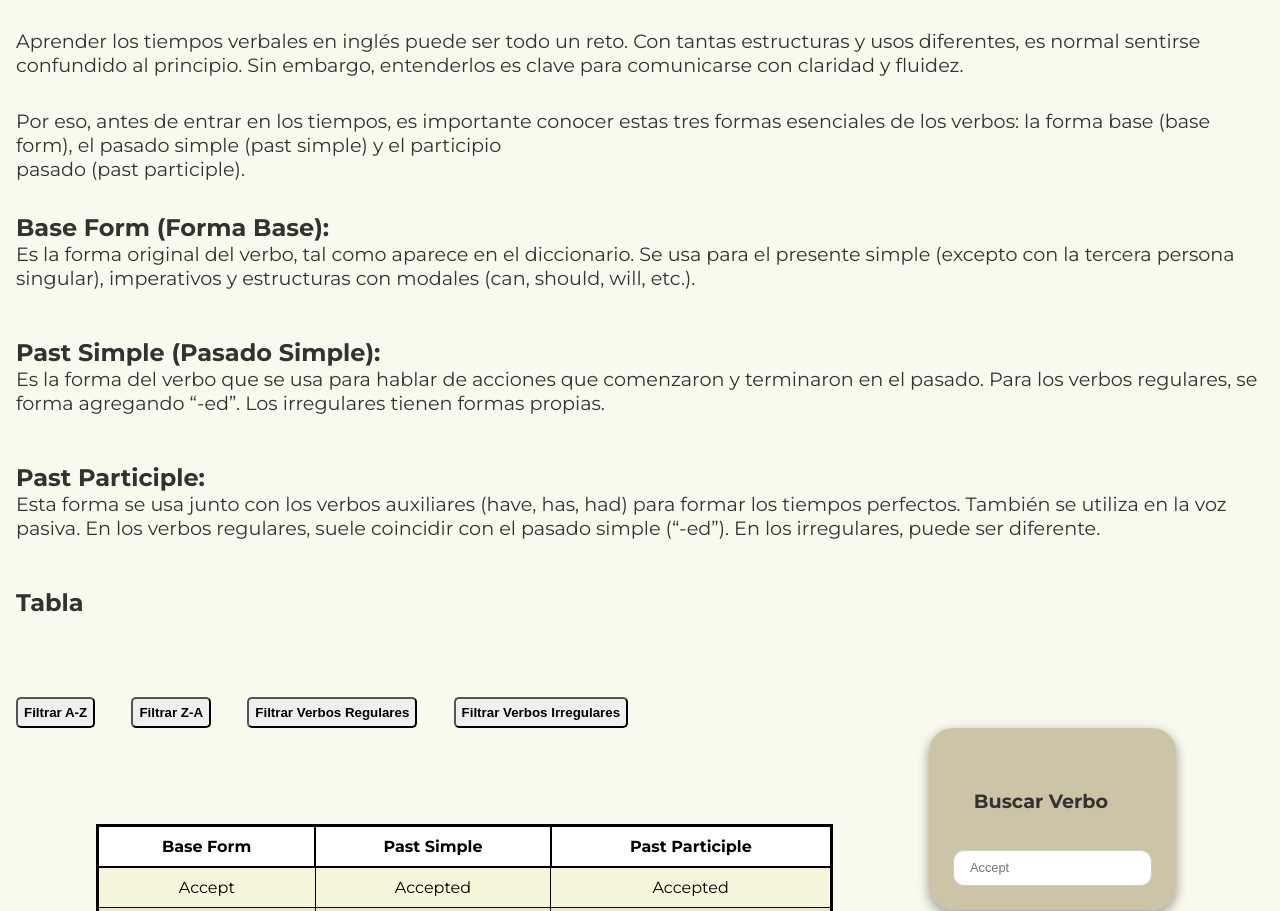
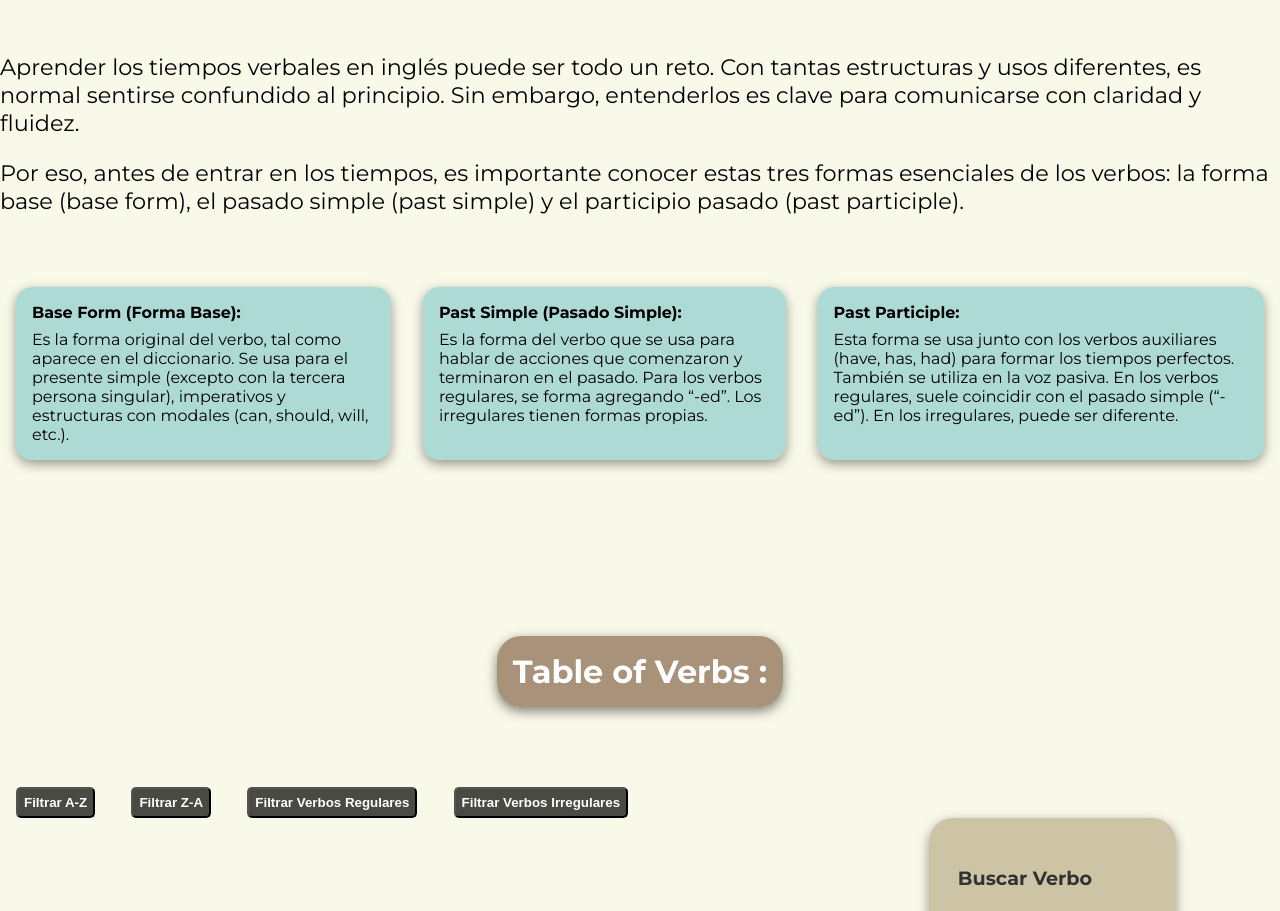
Before and after one commit to DavidB-29/Table-Verbs, a plain HTML site: page index.html in a window 1280 px wide. Shown: the part 125-1036 px from the top of the page. Drawn offline with Linux system fonts and the light colour scheme.

Commit message:
muchas cosas relacionadas a css

```diff
--- a/index.html
+++ b/index.html
@@ -1,7 +1,7 @@
 <!DOCTYPE html>
 <html lang="es">
 <head>
-    <title>Document</title>
+    <title>Verbs's table</title>
     <link rel="preconnect" href="https://fonts.googleapis.com">
     <link rel="preconnect" href="https://fonts.gstatic.com" crossorigin>
     <link href="https://fonts.googleapis.com/css2?family=Montserrat:ital,wght@0,100..900;1,100..900&display=swap" rel="stylesheet">
@@ -15,32 +15,34 @@
                 </div>
     </header>
     <main>
-                <div>
+                <div id="firststart">
                     <section>
                         <p>Aprender los tiempos verbales en inglés puede ser todo un reto. Con tantas estructuras y usos diferentes, es normal sentirse confundido al principio.
                         Sin embargo, entenderlos es clave para comunicarse con claridad y fluidez.</p>
                         <p>Por eso, antes de entrar en los tiempos, es importante conocer estas tres
-                        formas esenciales de los verbos: la forma base (base form), el pasado simple (past simple) y el participio<br> pasado (past participle).<br>
+                        formas esenciales de los verbos: la forma base (base form), el pasado simple (past simple) y el participio pasado (past participle).<br>
                         </p>
+                    </section>
                 </div>
-                <div id="start" >
-                    </section>
-                    <section>
-                        <h2>Base Form (Forma Base):</h2>
-                        <p>Es la forma original del verbo, tal como aparece en el diccionario. Se usa para el presente simple (excepto con la tercera persona singular),
-                        imperativos y estructuras con modales (can, should, will, etc.).</p>
-                    </section>
-                    <section>
-                        <h2>Past Simple (Pasado Simple):</h2>
-                        <p>Es la forma del verbo que se usa para hablar de acciones que comenzaron y terminaron en el pasado. Para los verbos regulares, se forma agregando
-                            “-ed”. Los irregulares tienen formas propias.</p>
-                    </section>
-                    <section>
-                        <h2>Past Participle:</h2>
-                        <p>Esta forma se usa junto con los verbos auxiliares (have, has, had) para formar los tiempos perfectos. También se utiliza en la voz pasiva.
-                             En los verbos regulares, suele coincidir con el pasado simple (“-ed”). En los irregulares, puede ser diferente.</p>
-                    </section>
-                    <h2>Tabla</h2>
+                    <div id="start" >
+                        <p class="definicion">
+                            <span class="resaltado">Base Form (Forma Base):</span>
+                        Es la forma original del verbo, tal como aparece en el diccionario. Se usa para el presente simple (excepto con la tercera persona singular),
+                        imperativos y estructuras con modales (can, should, will, etc.).
+                        </p>
+                        <p class="definicion">
+                            <span class="resaltado">Past Simple (Pasado Simple):</span>
+                            Es la forma del verbo que se usa para hablar de acciones que comenzaron y terminaron en el pasado. Para los verbos regulares, se forma agregando
+                            “-ed”. Los irregulares tienen formas propias.
+                        </p>
+                        <p class="definicion">
+                            <span class="resaltado">Past Participle:</span>
+                            Esta forma se usa junto con los verbos auxiliares (have, has, had) para formar los tiempos perfectos. También se utiliza en la voz pasiva.
+                             En los verbos regulares, suele coincidir con el pasado simple (“-ed”). En los irregulares, puede ser diferente.
+                        </p>
+                    </div>
+                <div class="tematablacontainer">
+                    <h3 class = "tematabla">Table of Verbs :</h3>
                 </div>
                 <div id="botones">
                         <button id="filtrarAZ"><strong>Filtrar A-Z</strong></button>
--- a/script.js
+++ b/script.js
@@ -40,9 +40,7 @@ const todosLosVerbos = arrayVerbosRegular.concat(arrayVerbosIrregular);
 
     /*ORDENA LOS VERBOS EN LA TABLA DE FORMA AUTOMATICA DE LA A-Z*/
 
-todosLosVerbos.sort(function(a, b){
-    return a[0].localeCompare(b[0])
-});
+todosLosVerbos.sort((a, b) => a[0].localeCompare(b[0]));
 for(let filaValue of todosLosVerbos){
     const newfila = document.createElement("tr");
     for(let valorCelda of filaValue){
--- a/stylepiloto2.css
+++ b/stylepiloto2.css
@@ -2,11 +2,11 @@ html{
     font-family: "montserrat", sans-serif;
 }
 body{
-    margin: 0;
-    background-color: rgba(245,245,220,0.5)
+    margin: 0rem;
+    background-color: rgba(245,245,220,0.6)
 }
 #titulo{
-    background-color: rgba(0, 0, 0, 0.4);
+    background-color: rgba(0, 0, 0, 0.5);
     color:white;
     margin: 0 auto;
     padding: 2rem;
@@ -14,15 +14,26 @@ body{
     font-size: 3rem;
     box-sizing: border-box; /*asegura que el padding no afecte el tamaño*/
 }
-#start p {
-    font-size: 1.2rem;
-    color: rgba(50, 50, 50, 1);
-    margin: 0rem 1rem 3rem 1rem;
+#firststart {
+    margin: 3.5rem 0;
 }
-div p{
-    font-size: 1.2rem;
-    color: rgba(50, 50, 50, 1);
-    margin: 2rem 1rem;
+#firststart p {
+    font-size: 1.4rem;
+}
+#start {
+    display: flex;
+    width: 100%;
+}
+.definicion {
+  display: flex;
+  flex-direction: column;
+  background-color: rgba(3, 145, 163, 0.3);
+  border-radius: 1rem;
+  padding: 1rem;
+  max-width: 600px;
+  margin: 1rem;
+  box-shadow: 0px 4px 12px rgba(0, 0, 0, 0.4);
+  cursor: pointer;
 }
 div h2{
     font-size: 1.5rem;
@@ -134,11 +145,30 @@ footer a:hover{
 }
 button{
     border-radius: 5px;
-    margin: 5rem 1rem 0rem 1rem;
+    margin: 3rem 1rem 0rem 1rem;
     cursor: pointer;
     padding: 6px;
     transition: background-color 0.5s ease ;
+    color: white;
+    background-color: rgba(0, 0, 0, 0.7);
 }
 button:hover{
-    background-color: rgba(176, 224, 230, 0.8);
+    background-color: rgba(3, 145, 163, 0.6);
 }
+.tematablacontainer {
+    background-color: rgba(88, 44, 12, 0.5);
+    width: fit-content;
+    border-radius: 1.5rem;
+    margin: 10rem auto 0 auto;
+    box-shadow: 0px 4px 12px rgba(0, 0, 0, 0.5);
+}
+.tematabla {
+  color: white;
+  font-size: 2rem;
+  padding: 1rem;
+  font-size: 2rem;
+}
+.resaltado {
+    font-weight: bold;
+    margin-bottom: 0.5rem;
+}
```
